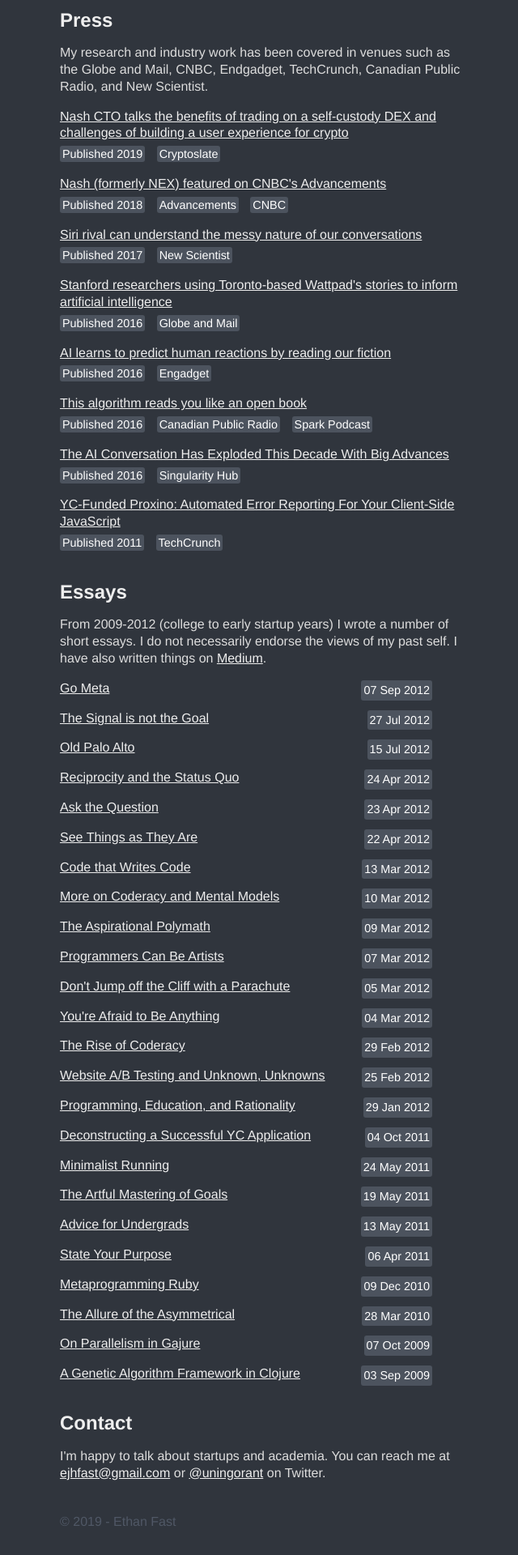
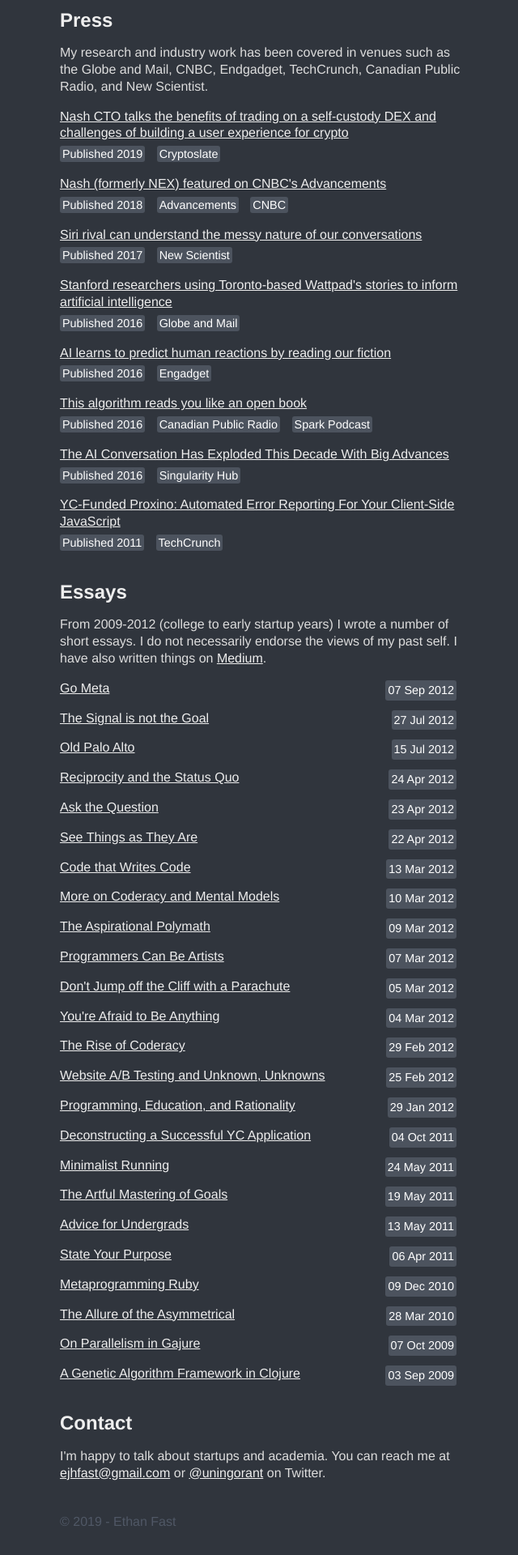
Before and after one commit to Ejhfast/ejhfast.github.com, a Jekyll site: the page built from index.html, in a window 1280 px wide. Shown: the part 2313-4233 px from the top of the page at 81% size, without its empty margins (316-956 px from the left). Built offline with Jekyll 4.4.1, drawn with Linux system fonts in a browser that asks for light colours.

Commit message:
more room for date

```diff
--- a/css/main.css
+++ b/css/main.css
@@ -146,7 +146,7 @@ blockquote{
 }
 .article_date{
     float: right;
-    margin-right:40px;
+    /* margin-right:40px; */
 }
 .project .article a{
     /* font-style: italic; */
```
